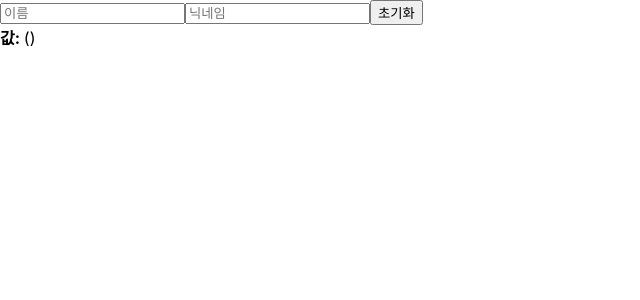
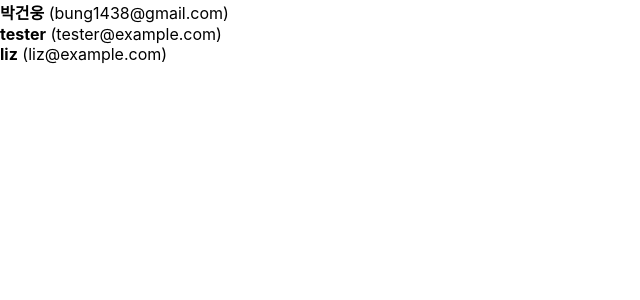
Before and after one commit to gunwoongPark/Learn-React, a React (Create React App) app: page / in a window 1280 px wide. Shown: the top 300 px of the page, without its empty margins (0-640 px from the left). Built offline with nearby package versions, Linux system fonts and the light colour scheme.

Commit message:
Rendering an array

```diff
--- a/src/App.js
+++ b/src/App.js
@@ -1,8 +1,8 @@
-import InputSample from "./InputSample";
+import UserList from "./UserList";
 
 function App() {
   return (
-    <InputSample />
+    <UserList />
   );
 }
 
--- /dev/null
+++ b/src/UserList.js
@@ -0,0 +1,41 @@
+import React from 'react';
+
+function User({ user }) {
+    return (
+        <div>
+            <b>{user.username}</b> <span>({user.email})</span>
+        </div>
+    )
+}
+
+function UserList() {
+    const users = [
+        {
+            id: 1,
+            username: "박건웅",
+            email: "bung1438@gmail.com"
+        },
+        {
+            id: 2,
+            username: 'tester',
+            email: "tester@example.com"
+        },
+        {
+            id: 3,
+            username: 'liz',
+            email: "liz@example.com"
+        }
+    ];
+
+    return (
+        <div>
+            {
+                users.map(
+                    user => (<User user={user} key={user.id} />)
+                )
+            }
+        </div>
+    )
+}
+
+export default UserList;
```
Also changed, not shown: 1 other file (tests, documents, lock files or other folders).
